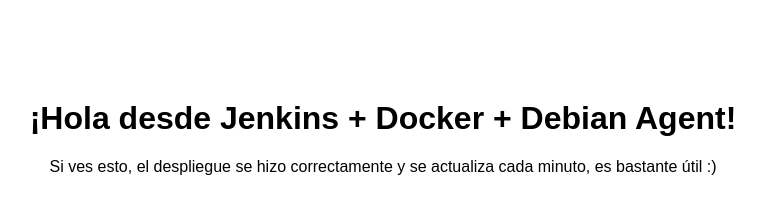
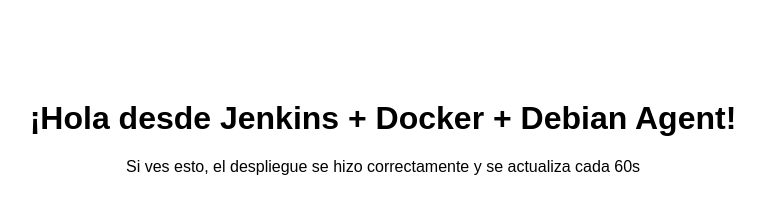
Before and after one commit to mcollado-dev/mi-primer-pipeline, a plain HTML site: page index.html in a window 1280 px wide. Shown: the whole page, without its empty margins (257-1022 px from the left). Drawn offline with Linux system fonts and the light colour scheme.

Commit message:
Update index.html

```diff
--- a/index.html
+++ b/index.html
@@ -6,6 +6,6 @@
   </head>
   <body style="font-family: Arial; text-align: center; margin-top: 100px;">
     <h1>¡Hola desde Jenkins + Docker + Debian Agent!</h1>
-    <p>Si ves esto, el despliegue se hizo correctamente y se actualiza cada minuto, es bastante útil :)</p>
+    <p>Si ves esto, el despliegue se hizo correctamente y se actualiza cada 60s</p>
   </body>
 </html>
```
